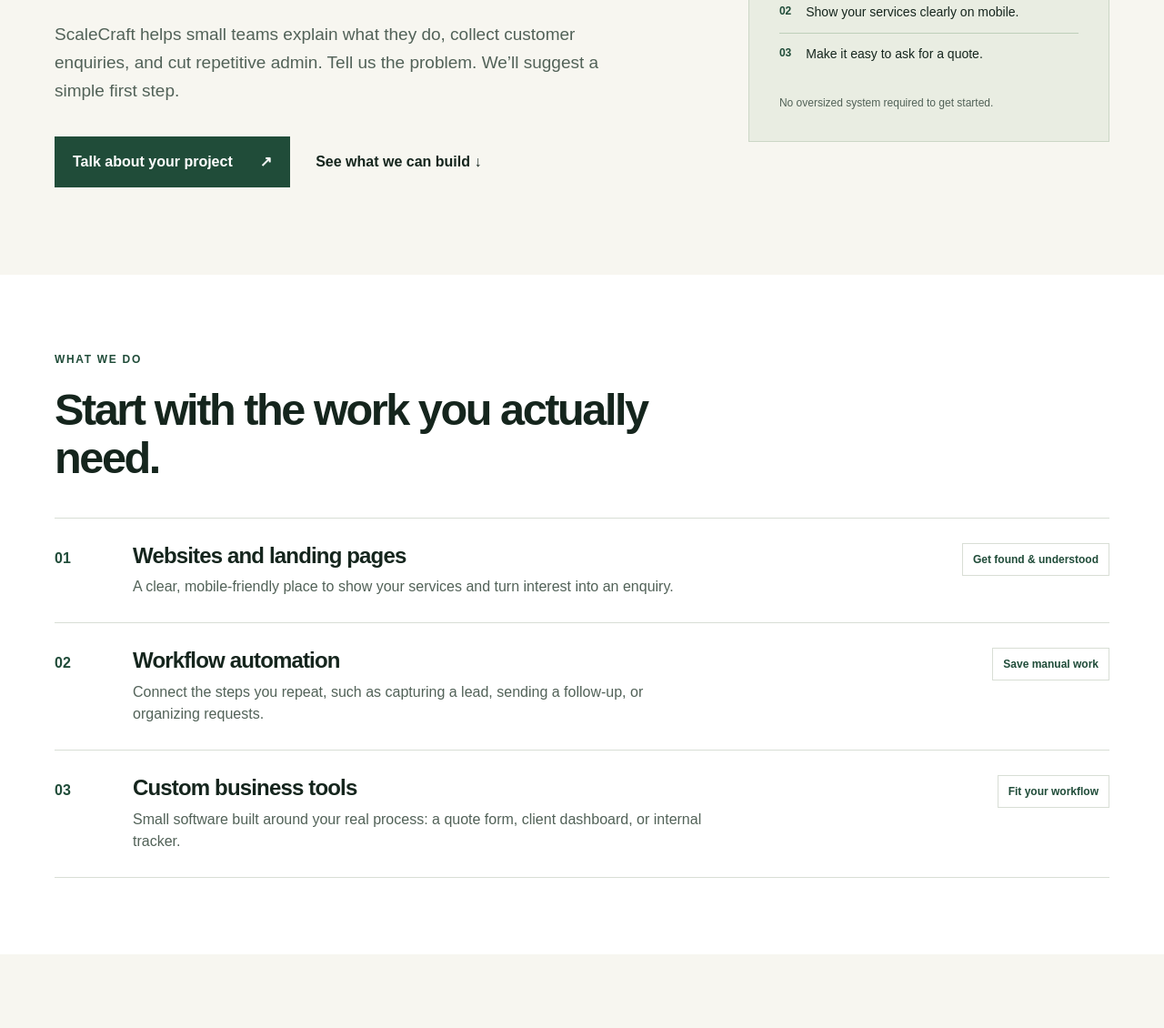
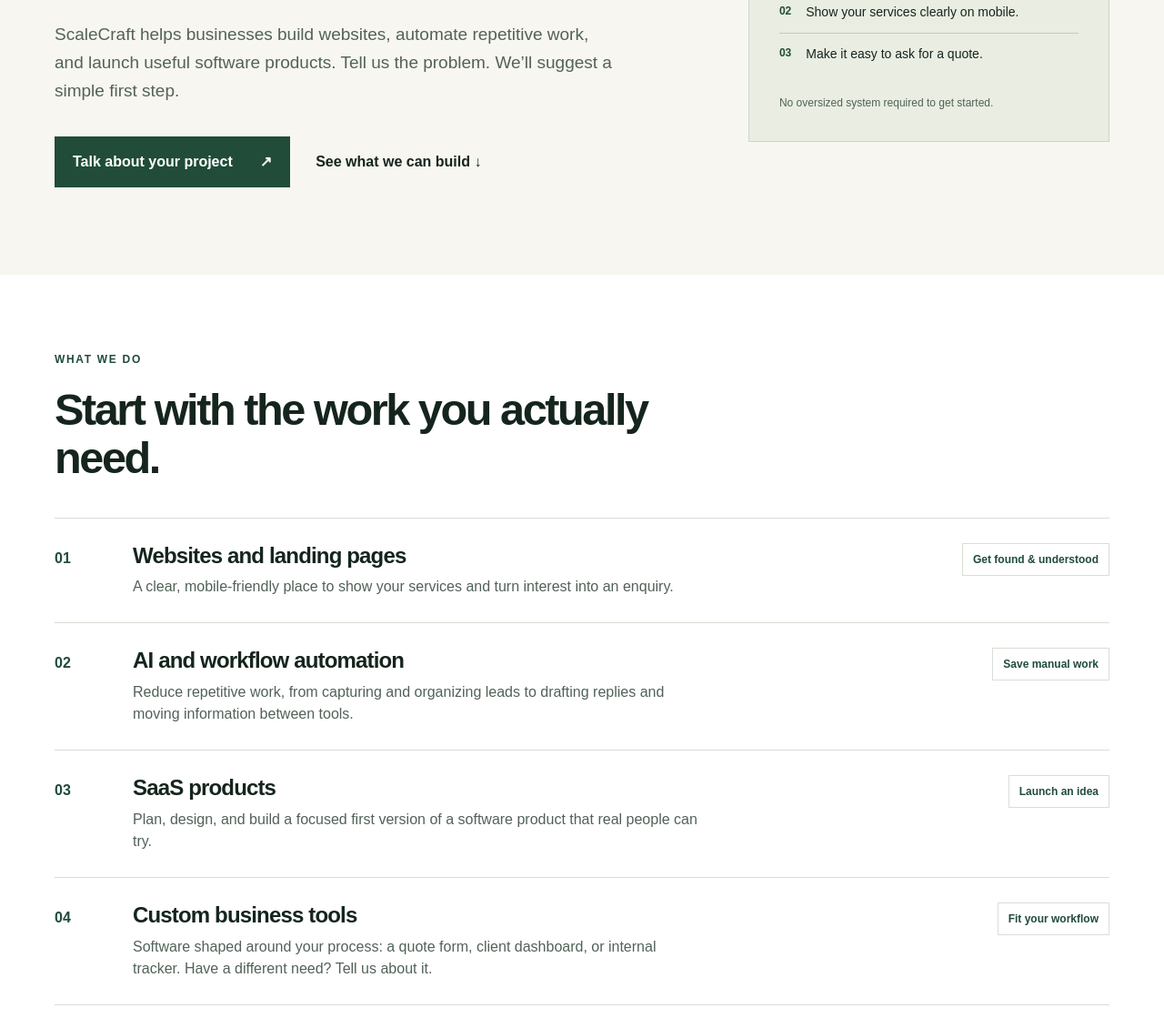
Before and after one commit to harmanhanjra/scalecraft-services, a plain HTML site: page index.html in a window 1280 px wide. Shown: the part 437-1567 px from the top of the page at 91% size. Drawn offline with Linux system fonts and the light colour scheme.

Commit message:
Clarify AI automation and SaaS services

```diff
--- a/index.html
+++ b/index.html
@@ -3,7 +3,7 @@
 <head>
   <meta charset="utf-8">
   <meta name="viewport" content="width=device-width, initial-scale=1">
-  <meta name="description" content="ScaleCraft builds clear websites, practical automations, and small custom tools for growing businesses.">
+  <meta name="description" content="ScaleCraft builds websites, AI automations, SaaS products, and custom digital tools for growing businesses.">
   <title>ScaleCraft — websites and tools that make work easier</title>
   <link rel="stylesheet" href="styles.css">
 </head>
@@ -20,7 +20,7 @@
       <div class="hero-copy">
         <p class="eyebrow">Practical digital work for growing businesses</p>
         <h1>A clearer website.<br>A smoother way to work.</h1>
-        <p class="intro">ScaleCraft helps small teams explain what they do, collect customer enquiries, and cut repetitive admin. Tell us the problem. We’ll suggest a simple first step.</p>
+        <p class="intro">ScaleCraft helps businesses build websites, automate repetitive work, and launch useful software products. Tell us the problem. We’ll suggest a simple first step.</p>
         <div class="actions"><a class="button primary" href="#contact">Talk about your project <span aria-hidden="true">↗</span></a><a class="text-link" href="#services">See what we can build <span aria-hidden="true">↓</span></a></div>
       </div>
       <div class="hero-panel" aria-label="Example project brief">
@@ -38,13 +38,14 @@
         <h2>Start with the work you actually need.</h2>
         <div class="service-list">
           <article class="service"><span class="service-number">01</span><div><h3>Websites and landing pages</h3><p>A clear, mobile-friendly place to show your services and turn interest into an enquiry.</p></div><span class="service-tag">Get found & understood</span></article>
-          <article class="service"><span class="service-number">02</span><div><h3>Workflow automation</h3><p>Connect the steps you repeat, such as capturing a lead, sending a follow-up, or organizing requests.</p></div><span class="service-tag">Save manual work</span></article>
-          <article class="service"><span class="service-number">03</span><div><h3>Custom business tools</h3><p>Small software built around your real process: a quote form, client dashboard, or internal tracker.</p></div><span class="service-tag">Fit your workflow</span></article>
+          <article class="service"><span class="service-number">02</span><div><h3>AI and workflow automation</h3><p>Reduce repetitive work, from capturing and organizing leads to drafting replies and moving information between tools.</p></div><span class="service-tag">Save manual work</span></article>
+          <article class="service"><span class="service-number">03</span><div><h3>SaaS products</h3><p>Plan, design, and build a focused first version of a software product that real people can try.</p></div><span class="service-tag">Launch an idea</span></article>
+          <article class="service"><span class="service-number">04</span><div><h3>Custom business tools</h3><p>Software shaped around your process: a quote form, client dashboard, or internal tracker. Have a different need? Tell us about it.</p></div><span class="service-tag">Fit your workflow</span></article>
         </div>
       </div>
     </section>
     <section class="section process" id="process"><div class="wrap process-grid"><div><p class="eyebrow">How it works</p><h2>One useful outcome at a time.</h2></div><ol><li><strong>Tell us what is slowing you down.</strong><span>A few sentences are enough to start.</span></li><li><strong>Get a clear scope.</strong><span>We agree on what will be built, what it costs, and what happens next before work begins.</span></li><li><strong>Review a working result.</strong><span>See the website or tool in action and give feedback.</span></li></ol></div></section>
-    <section class="contact" id="contact"><div class="wrap contact-inner"><div><p class="eyebrow">Have a project in mind?</p><h2>Tell us what you need in plain words.</h2><p>A website, an automation, or a small tool—we can help you decide where to start.</p></div><a class="button light" href="mailto:harmanpreet.preet06@gmail.com?subject=ScaleCraft%20project%20enquiry" id="contact-link">Email ScaleCraft <span aria-hidden="true">↗</span></a></div></section>
+    <section class="contact" id="contact"><div class="wrap contact-inner"><div><p class="eyebrow">Have a project in mind?</p><h2>Tell us what you need in plain words.</h2><p>A website, an AI automation, a SaaS product, or something else—we can help you decide where to start.</p></div><a class="button light" href="mailto:harmanpreet.preet06@gmail.com?subject=ScaleCraft%20project%20enquiry" id="contact-link">Email ScaleCraft <span aria-hidden="true">↗</span></a></div></section>
   </main>
   <footer class="wrap footer"><span>© 2026 ScaleCraft</span><span>harmanpreet.preet06@gmail.com</span></footer>
 </body>
```
Also changed, not shown: 1 other file.
